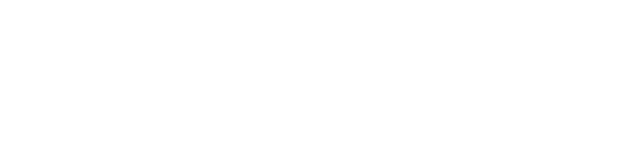
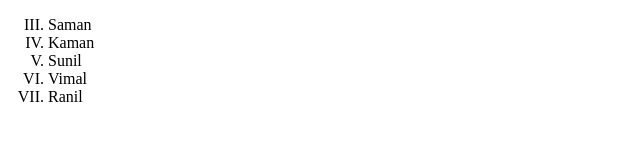
Before and after one commit to Ravihansi17/IT-Day02, a plain HTML site: page index.html in a window 1280 px wide. Shown: the whole page, without its empty margins (0-640 px from the left). Drawn offline with Linux system fonts and the light colour scheme.

```diff
--- a/index.html
+++ b/index.html
@@ -5,7 +5,57 @@
     <meta name="viewport" content="width=device-width, initial-scale=1.0">
     <title>Document</title>
 </head>
+
 <body>
+    <!-- <h1>Hello</h1>
+    <h2>Hello</h2>
+    <h3>Hello</h3>
+    <h4>Hello</h4>
+    <h5>Hello</h5>
+    <h6>Hello</h6> --->
+
+    <!-- <h1>ICET</h1> -->
+
+    <!-- <p>Test description for the ICET course.</p> -->
+
+    <!-- <div>
+        <dl>
+            <dt><h1>This is the title</h1></dt>
+            <dd>lorem ipsum dolor sit amet</dd>
+        </dl>
+    </div>
+
+    <hr/>
+
+    <div>
+        <dl>
+            <dt><h1>This is the title</h1></dt>
+            <dd>lorem ipsum dolor sit amet</dd>
+        </dl>
+    </div>
+
+    <div>
+        <dl>
+            <dt><h1>This is the title</h1></dt>
+            <dd>lorem ipsum dolor sit amet</dd>
+        </dl>
+    </div>
+    <hr>
+    <div>
+        <dl>
+            <dt><h1>This is the title</h1></dt>
+            <dd>lorem ipsum dolor sit amet</dd>
+        </dl>
+    </div>-->
+
+    <ol type="I" start="3">
+        <li>Saman</li>
+        <li>Kaman</li>
+        <li>Sunil</li>
+        <li>Vimal</li>
+        <li>Ranil</li>
+    </ol>
+
 
 </body>
 </html>
```
